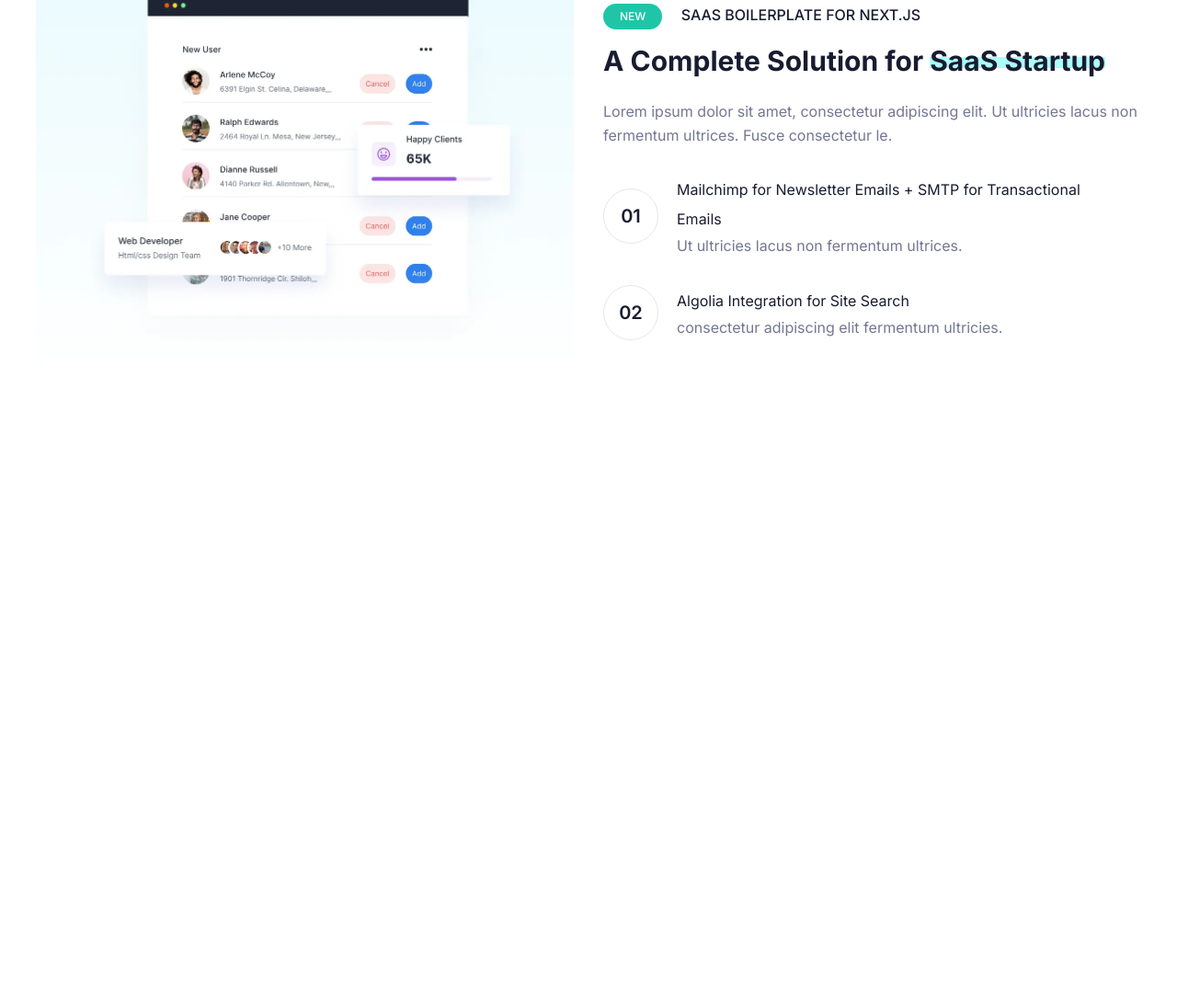
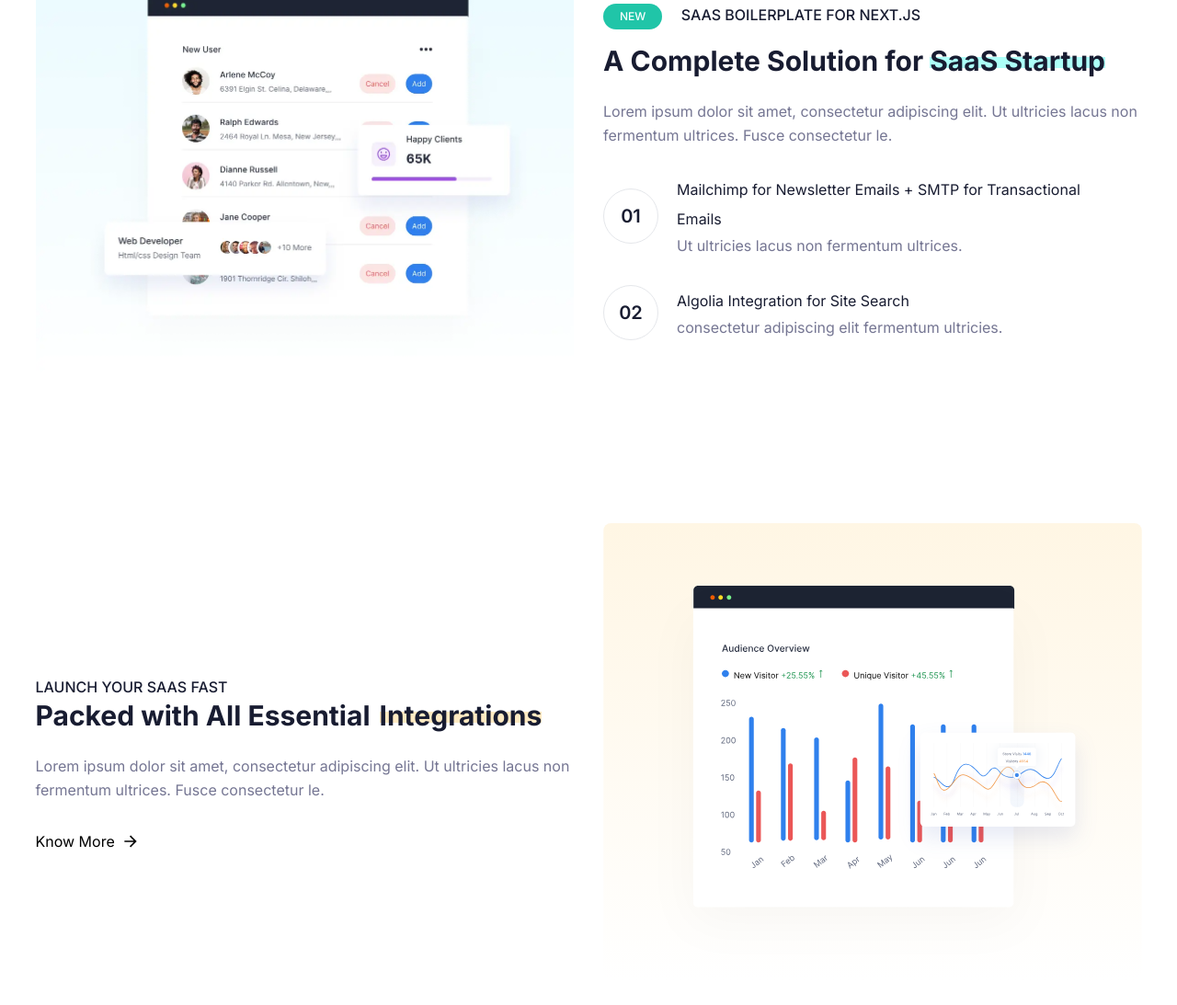
Before and after one commit to n14dcat006/solid-website, a plain HTML site: page index.html in a window 1280 px wide. Shown: the part 2405-3498 px from the top of the page at 92% size. Before the commit the page ends 2974 px from the top, so only its background shows below. Drawn offline with nearby package versions, Linux system fonts and the light colour scheme.

Commit message:
implement second about section

```diff
--- a/index.html
+++ b/index.html
@@ -74,6 +74,8 @@
         --text-metatitle--line-height: 20px;
         --text-metatitle2: 20px;
         --text-metatitle2--line-height: 32px;
+        /* About (bottom)   */
+        --color-titlebg2: #ffeac2;
       }
     </style>
 
@@ -726,7 +728,75 @@
         </div>
       </section>
       <!-- About (bottom) -->
-      <section></section>
+      <section>
+        <div
+          class="max-w-[1235px] mx-auto px-4 md:px-8 2xl:px-0 overflow-hidden"
+        >
+          <div class="flex items-center gap-8 lg:gap-32.5">
+            <div
+              class="wow animate__animated animate__fadeInLeft md:w-1/2"
+              data-wow-duration="0.5s"
+              data-wow-delay="0.1s"
+            >
+              <h4
+                class="font-medium uppercase leading-[26px] text-black dark:text-white"
+              >
+                Launch Your SaaS Fast
+              </h4>
+
+              <h2
+                class="relative mb-6 text-3xl font-bold text-black dark:text-white xl:text-hero"
+              >
+                Packed with All Essential<span
+                  class="relative inline-block before:absolute before:bottom-2.5 before:left-0 before:-z-1 before:h-3 before:w-full before:bg-titlebg2 dark:before:bg-titlebgdark ml-2.5"
+                  >Integrations</span
+                >
+              </h2>
+
+              <p class="text-base/[26px] text-waterloo dark:text-manatee">
+                Lorem ipsum dolor sit amet, consectetur adipiscing elit. Ut
+                ultricies lacus non fermentum ultrices. Fusce consectetur le.
+              </p>
+              <div>
+                <a
+                  href="#"
+                  class="group mt-7.5 inline-flex items-center gap-2.5 leading-[26px] text-black hover:text-primary dark:text-white dark:hover:text-primary"
+                >
+                  <span class="duration-300 group-hover:pr-2">Know More</span>
+                  <svg
+                    width="14"
+                    height="14"
+                    viewBox="0 0 14 14"
+                    fill="currentColor"
+                    xmlns="http://www.w3.org/2000/svg"
+                    aria-hidden="true"
+                  >
+                    <path
+                      d="M10.4766 6.16664L6.00658 1.69664L7.18492 0.518311L13.6666 6.99998L7.18492 13.4816L6.00658 12.3033L10.4766 7.83331H0.333252V6.16664H10.4766Z"
+                    />
+                  </svg>
+                </a>
+              </div>
+            </div>
+            <div
+              class="wow animate__animated animate__fadeInRight relative mx-auto hidden aspect-[588/526.5] md:block md:w-1/2"
+              data-wow-duration="0.5s"
+              data-wow-delay="0.1s"
+            >
+              <img
+                src="./img/about-light-02.svg"
+                alt="About"
+                class="absolute inset-0 h-full w-full dark:hidden"
+              />
+              <img
+                src="./img/about-dark-02.svg"
+                alt="About"
+                class="absolute inset-0 hidden h-full w-full dark:block"
+              />
+            </div>
+          </div>
+        </div>
+      </section>
       <!-- Features Tab -->
       <section></section>
       <!-- Fun Fact -->
```
Also changed, not shown: img/about-dark-02.svg (added), img/about-light-02.svg (added).
